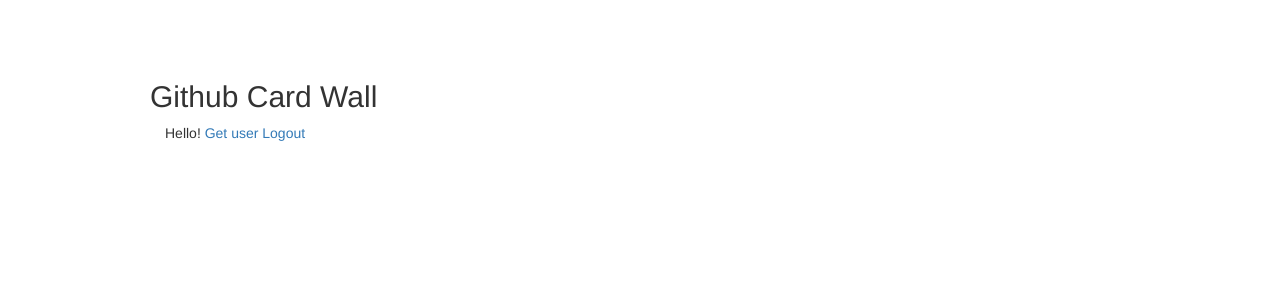
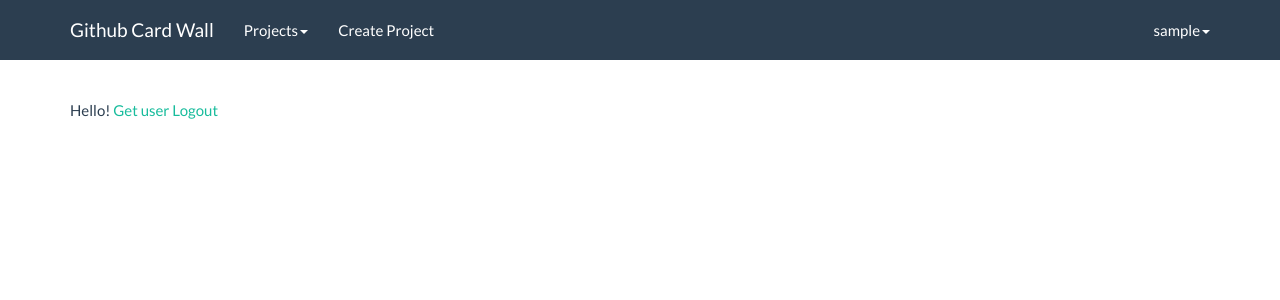
Before and after one commit to jineshpaloor/github-card-wall, a Flask app: page / in a window 1280 px wide. Shown: the top 300 px of the page. Run offline with Flask 2, Linux system fonts and the light colour scheme; the visitor is signed in with stand-in values (Sample User, id 1); data comes from the database, SQL or seed files in the repository; some libraries are stand-ins or nearby versions.

Commit message:
models updated, base template changed

```diff
--- a/models.py
+++ b/models.py
@@ -37,6 +37,7 @@ class Projects(Base):
     author_id = Column(Integer, ForeignKey('users.id'))
 
     repositories = relationship("Repository", backref='projects')
+    labels = relationship("Labels", backref='projects')
 
 
 class Repository(Base):
@@ -65,3 +66,4 @@ class Labels(Base):
     id = Column(Integer, primary_key=True)
     name = Column(String)
     color = Column(String)
+    project_id = Column(Integer, ForeignKey('projects.id'))
--- a/templates/base.html
+++ b/templates/base.html
@@ -2,46 +2,93 @@
 <html lang="en">
   <head>
     <meta charset="utf-8">
-  <meta http-equiv="X-UA-Compatible" content="IE=edge">
+    <title>Github Card Wall</title>
     <meta name="viewport" content="width=device-width, initial-scale=1">
-  <meta name="description" content="">
-  <meta name="author" content="">
+    <meta http-equiv="X-UA-Compatible" content="IE=edge" />
+    <link rel="stylesheet" href="//ajax.googleapis.com/ajax/libs/jqueryui/1.10.4/themes/smoothness/jquery-ui.css" />
+    <link rel="stylesheet" href="/static/assets/css/bootstrap.css" media="screen">
+    <link rel="stylesheet" href="/static/assets/css/bootswatch.min.css">
+    <link rel="stylesheet" href="/static/assets/css/components.css">
+    <!-- HTML5 shim and Respond.js IE8 support of HTML5 elements and media queries -->
+    <!--[if lt IE 9]>
+      <script src="/static/bower_components/html5shiv/dist/html5shiv.js"></script>
+      <script src="/static/bower_components/respond/dest/respond.min.js"></script>
+    <![endif]-->
+    <script>
 
-  <title>Github Card Wall</title>
+     var _gaq = _gaq || [];
+      _gaq.push(['_setAccount', 'UA-23019901-1']);
+      _gaq.push(['_setDomainName', "bootswatch.com"]);
+        _gaq.push(['_setAllowLinker', true]);
+      _gaq.push(['_trackPageview']);
 
-  <!-- Bootstrap core CSS -->
-  <link rel="stylesheet" href="//netdna.bootstrapcdn.com/bootstrap/3.1.1/css/bootstrap.min.css">
+     (function() {
+       var ga = document.createElement('script'); ga.type = 'text/javascript'; ga.async = true;
+       ga.src = ('https:' == document.location.protocol ? 'https://ssl' : 'http://www') + '.google-analytics.com/ga.js';
+       var s = document.getElementsByTagName('script')[0]; s.parentNode.insertBefore(ga, s);
+     })();
 
-  <!-- Optional theme -->
-  <link rel="stylesheet" href="//netdna.bootstrapcdn.com/bootstrap/3.1.1/css/bootstrap-theme.min.css">
-
-  <!-- jquery ui css -->
-  <link rel="stylesheet" href="//ajax.googleapis.com/ajax/libs/jqueryui/1.10.4/themes/smoothness/jquery-ui.css" />
-
-  <link rel="stylesheet" href="/static/css/main.css">
-  <link rel="stylesheet" href="/static/node_modules/dragula/dist/dragula.min.css">
-
+    </script>
   </head>
   <body>
-  <h2>Github Card Wall</h2>
-  <div class="container" id="content">{% block content %}{% endblock %}</div>
+    <div class="navbar navbar-default navbar-fixed-top">
+      <div class="container">
+        <div class="navbar-header">
+          <a href="/" class="navbar-brand">Github Card Wall</a>
+          <button class="navbar-toggle" type="button" data-toggle="collapse" data-target="#navbar-main">
+            <span class="icon-bar"></span>
+            <span class="icon-bar"></span>
+            <span class="icon-bar"></span>
+          </button>
+        </div>
+        <div class="navbar-collapse collapse" id="navbar-main">
+          {% if g.user %}
+          <ul class="nav navbar-nav">
+            <li class="dropdown">
+              <a class="dropdown-toggle" data-toggle="dropdown" href="#" id="projects">Projects<span class="caret"></span></a>
+              <ul class="dropdown-menu" aria-labelledby="projects">
+                {% for project in projects %}
+                <li><a href="/projects/{{ project.id }}">{{ project.name }}</a></li>
+                {% endfor %}
+              </ul>
+            </li>
+            <li>
+              <a href="/new-project">Create Project</a>
+            </li>
+          </ul>
+          {% endif %}
+
+          <ul class="nav navbar-nav navbar-right">
+            {% if g.user %}
+            <li class="dropdown">
+              <a class="dropdown-toggle" data-toggle="dropdown" href="#" id="username">{{ g.user.username }}<span class="caret"></span></a>
+              <ul class="dropdown-menu" aria-labelledby="username">
+                <li><a href="/logout">Logout</a></li>
+              </ul>
+            </li>
+            {% else %}
+            <li>
+              <a href="/login">Login</a>
+            </li>
+            {% endif %}
+          </ul>
+
+        </div>
+      </div>
+    </div>
+
+    <div class="container" id="content" style="margin-top: 50px;">{% block content %}{% endblock %}</div>
 
     <script type=text/javascript>
       $SCRIPT_ROOT = {{ request.script_root|tojson|safe }};
     </script>
-  <!-- Bootstrap core JavaScript ================================================== -->
-  <!-- Placed at the end of the document so the pages load faster -->
-  <script src="https://ajax.googleapis.com/ajax/libs/jquery/1.11.0/jquery.min.js"></script>
+
+    <script src="https://code.jquery.com/jquery-1.10.2.min.js"></script>
     <script src="//ajax.googleapis.com/ajax/libs/jqueryui/1.10.4/jquery-ui.min.js"></script>
-  <script src="//netdna.bootstrapcdn.com/bootstrap/3.1.1/js/bootstrap.min.js"></script>
-  <script src="/static/js/vendor/bootstrap/docs.min.js"></script>
-  <!-- jQuery (necessary for Bootstrap's JavaScript plugins) -->
-  <!-- Include all compiled plugins (below), or include individual files as needed -->
-  <!-- Latest compiled and minified JavaScript -->
-  <script src="/static/js/vendor/modernizr-2.6.2-respond-1.1.0.min.js"></script>
-  <script src="/static/node_modules/dragula/dist/dragula.min.js"></script>
+    <script src="/static/bower_components/bootstrap/dist/js/bootstrap.min.js"></script>
+    <script src="/static/assets/js/bootswatch.js"></script>
+
     <!-- multipurpose js used through out the site -->
     <script src="/static/js/common.js"></script>
-
   </body>
 </html>
```
Lines whose indentation alone changed are shown as unchanged.
